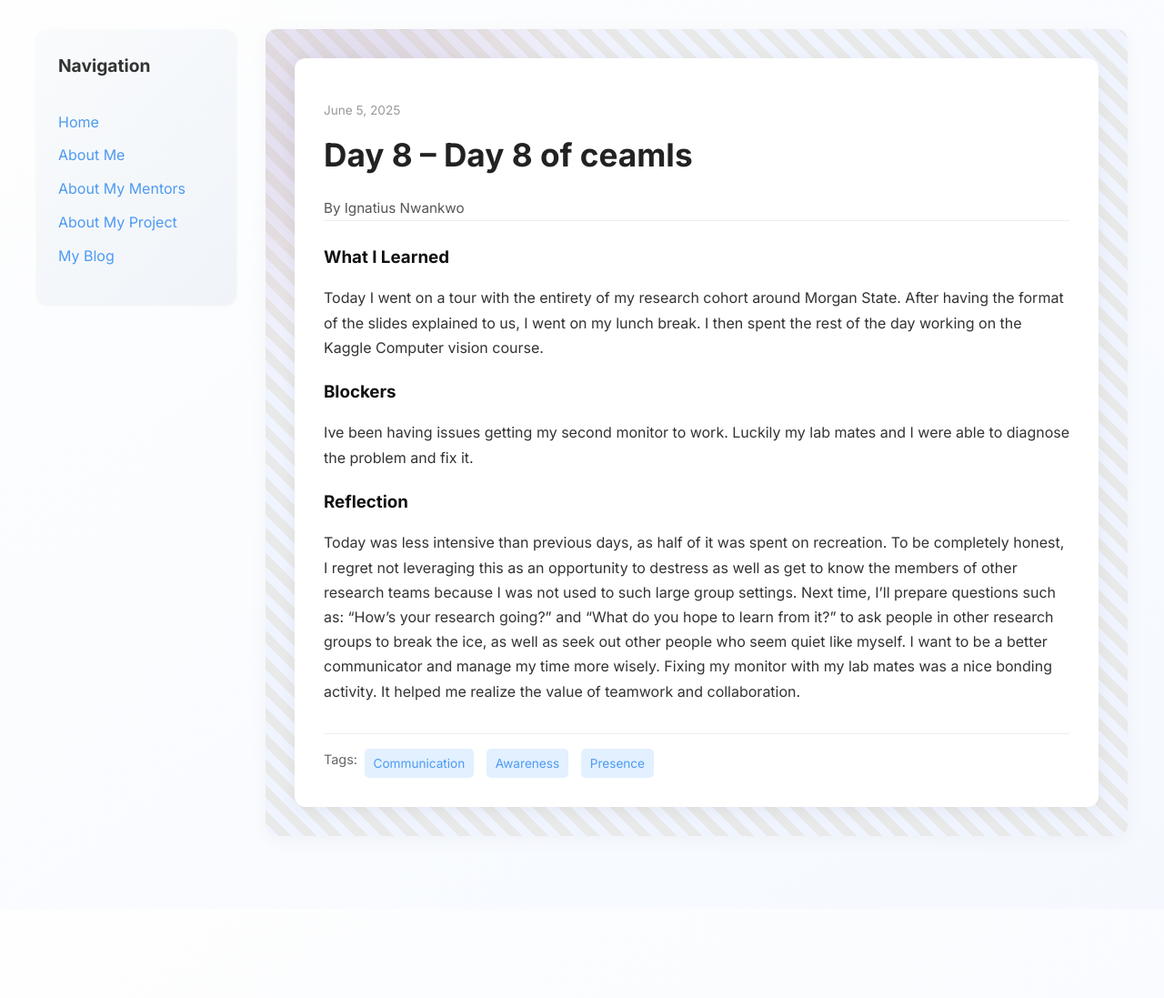
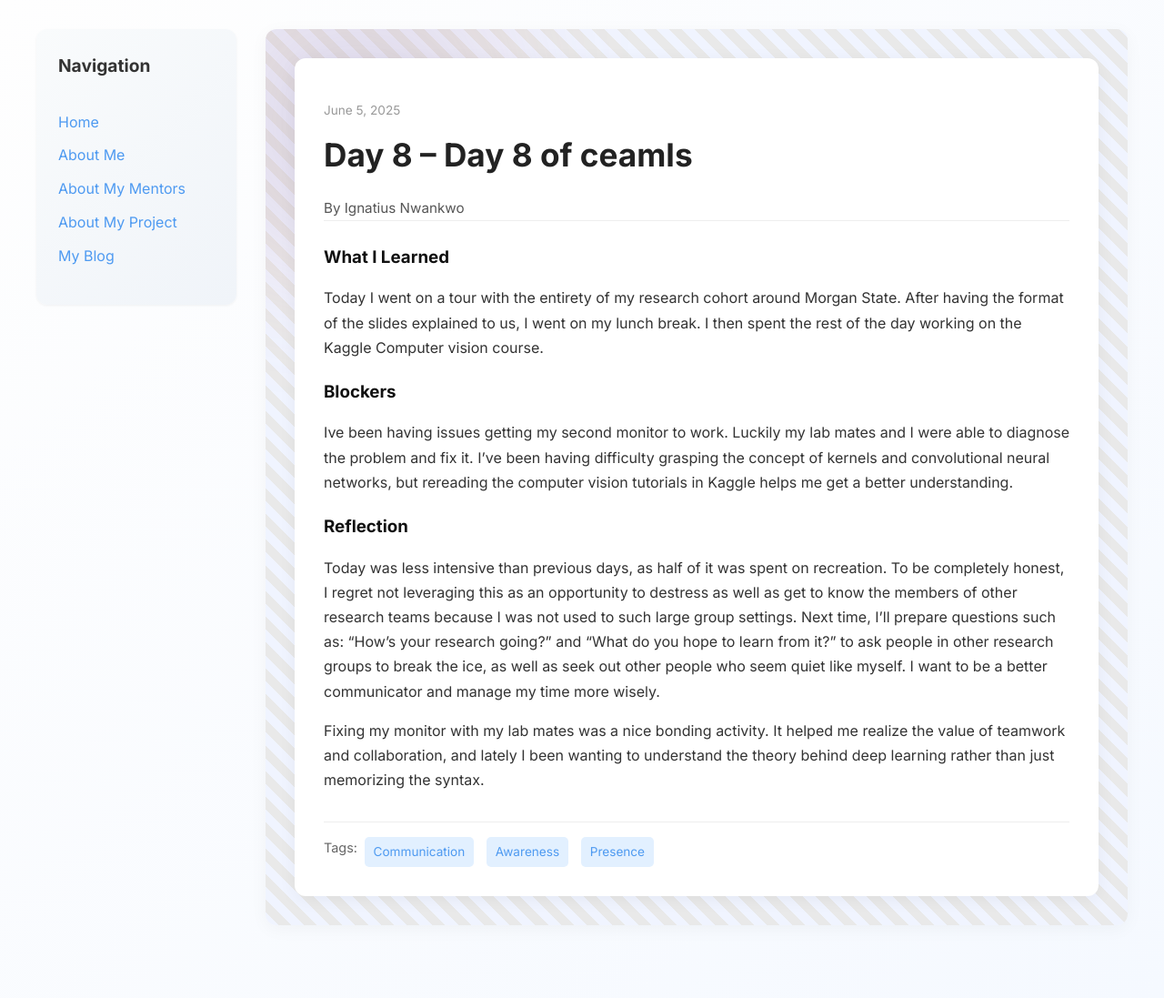
Before and after one commit to toxhi/toxhi.github.io, a Jekyll site: the page built from _posts/2025-06-04-day-8.md, in a window 1280 px wide. Shown: the whole page at 91% size. Built offline with Jekyll 4.4.1, drawn with Linux system fonts in a browser that asks for light colours; before the commit the page ends 999 px from its top, so only the background shows below that.

Commit message:
Update 2025-06-04-day-8.md

```diff
--- a/_posts/2025-06-04-day-8.md
+++ b/_posts/2025-06-04-day-8.md
@@ -11,11 +11,15 @@
 
 
 blockers: |
- Ive been having issues getting my second monitor to work. Luckily my lab mates and I were able to diagnose the problem and fix it.
+ Ive been having issues getting my second monitor to work. Luckily my lab mates and I were able to diagnose the problem and fix it. I've been having difficulty grasping the concept of kernels and convolutional neural networks, but rereading the computer vision tutorials in Kaggle helps me get a better understanding.
 
 
 reflection: |
-   Today was less intensive than previous days, as half of it was spent on recreation. To be completely honest, I regret not leveraging this as an opportunity to destress as well as get to know the members of other research teams because I was not used to such large group settings. Next time, I’ll prepare questions such as: “How’s your research going?” and “What do you hope to learn from it?” to ask people in other research groups to break the ice, as well as seek out other people who seem quiet like myself. I want to be a better communicator and manage my time more wisely. Fixing my monitor with my lab mates was a nice bonding activity. It helped me realize the value of teamwork and collaboration.
+   Today was less intensive than previous days, as half of it was spent on recreation. To be completely honest, I regret not leveraging this as an opportunity to destress as well as get to know the members of other research teams because I was not used to such large group settings. Next time, I’ll prepare questions such as: “How’s your research going?” and “What do you hope to learn from it?” to ask people in other research groups to break the ice, as well as seek out other people who seem quiet like myself. I want to be a better communicator and manage my time more wisely.
+
+   Fixing my monitor with my lab mates was a nice bonding activity. It helped me realize the value of teamwork and collaboration, and lately I been wanting to understand the theory behind deep learning rather than just memorizing the syntax.
+
+
 
 
 
```
